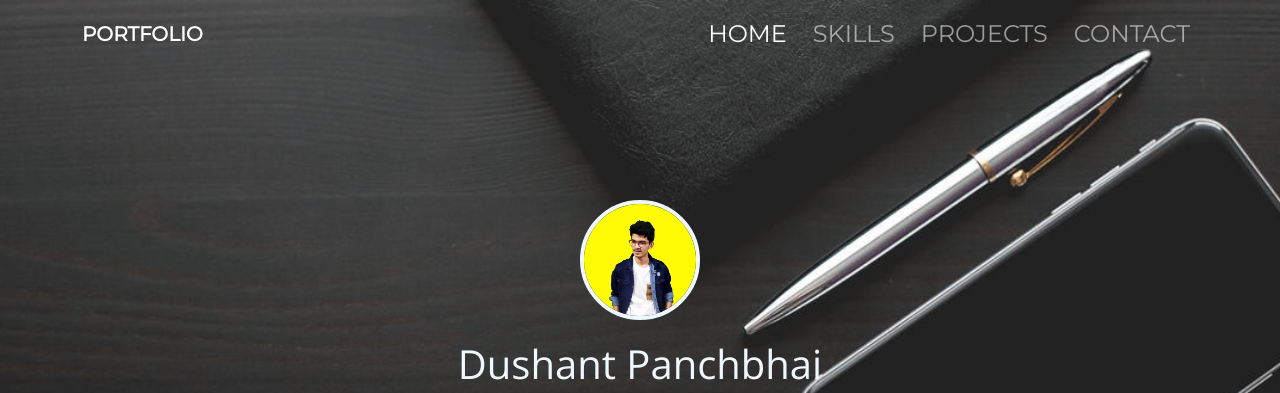
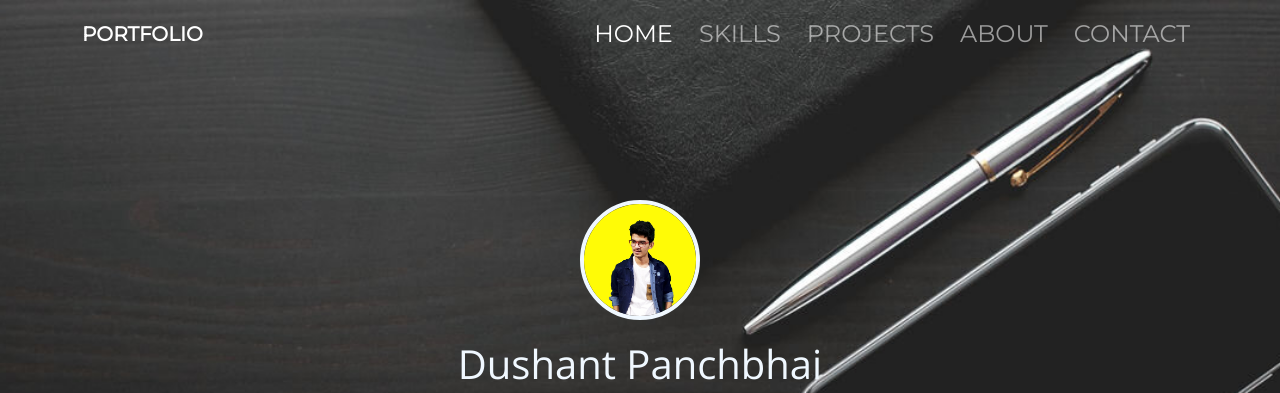
Before and after one commit to dushantpanchbhai/Portfolio-1, a plain HTML site: page index.html in a window 1280 px wide. Shown: the top 393 px of the page. Drawn offline with nearby package versions, Linux system fonts and the light colour scheme; a web font is replaced by a local one.

Commit message:
Update index.html

```diff
--- a/index.html
+++ b/index.html
@@ -64,6 +64,9 @@
                 </li>
                 <li class="nav-item">
                   <a href="#projects" class="nav-link">Projects</a>
+                </li>
+                <li class="nav-item">
+                  <a href="#about" class="nav-link">About</a>
                 </li>
                 <li class="nav-item">
                   <a href="#contact" class="nav-link">Contact</a>
@@ -431,7 +434,7 @@
                             </div>
                           </main>
 
-                          <main class="about-me">
+                          <main id="about" class="about-me">
                             <div class="about-page">
                               <div class="about-content">
                                 <div class="about-title">
```
